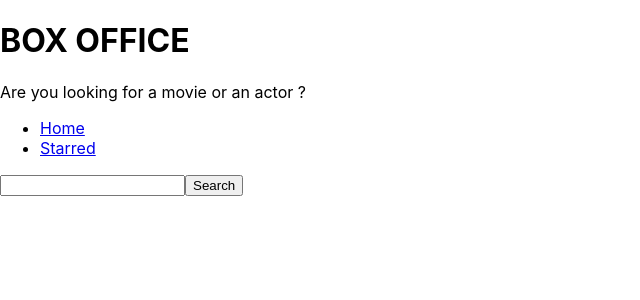
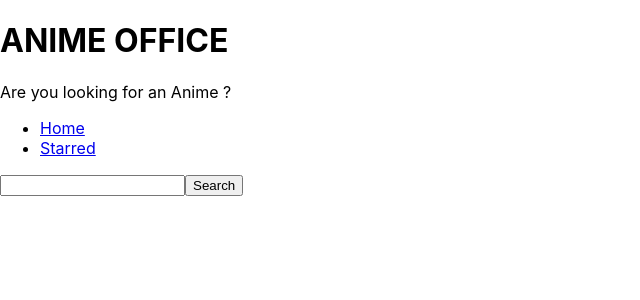
Before and after one commit to Nr-2319/react-box-office, a React (Create React App) app: page / in a window 1280 px wide. Shown: the top 300 px of the page, without its empty margins (0-640 px from the left). Built offline with nearby package versions, Linux system fonts and the light colour scheme; the HTML template or start-up script is replaced by a standard one.

Commit message:
displayed show results and small fetch factor

```diff
--- a/src/components/MainPageLayout.js
+++ b/src/components/MainPageLayout.js
@@ -6,8 +6,8 @@ const MainPageLayout = ({ children }) => {
     return (
         <div>
             <Title
-                mainTitle="BOX OFFICE"
-                subtitle="Are you looking for a movie or an actor ?"
+                mainTitle="ANIME OFFICE"
+                subtitle="Are you looking for an Anime ?"
             />
             <Nav />
             {children}
--- /dev/null
+++ b/src/misc/config.js
@@ -0,0 +1,17 @@
+const API_BASE_URL = 'https://anime-db.p.rapidapi.com';
+
+const options = {
+    method: 'GET',
+    headers: {
+        'X-RapidAPI-Key': 'e4cddd9948msh9834d1463b7340bp1d4fd0jsn53049e202097',
+        'X-RapidAPI-Host': 'anime-db.p.rapidapi.com',
+    },
+};
+
+export async function apiGet(queryString) {
+    const response = await fetch(`${API_BASE_URL}${queryString}`, options).then(
+        r => r.json()
+    );
+
+    return response;
+}
--- a/src/pages/Home.js
+++ b/src/pages/Home.js
@@ -1,43 +1,47 @@
+/* eslint-disable no-underscore-dangle */
 /* eslint-disable no-console */
 import React, { useState } from 'react';
 import MainPageLayout from '../components/MainPageLayout';
+import { apiGet } from '../misc/config';
 
 const Home = () => {
     const [input, setInput] = useState('');
+    const [results, setResults] = useState(null);
 
     const onInputChange = ev => {
         setInput(ev.target.value);
     };
 
-    const options = {
-        method: 'GET',
-        headers: {
-            'X-RapidAPI-Key':
-                'e4cddd9948msh9834d1463b7340bp1d4fd0jsn53049e202097',
-            'X-RapidAPI-Host': 'anime-db.p.rapidapi.com',
-        },
-    };
-
     const onSearch = () => {
-        fetch(
-            `https://anime-db.p.rapidapi.com/anime?page=1&size=10&search=${input}`,
-            options
-        )
-            .then(r => r.json())
-            .then(result => console.log(result))
+        apiGet(`/anime?page=1&size=10&search=${input}`)
+            .then(result => {
+                setResults(result.data);
+            })
             .catch(err => console.error(err));
-
-        // fetch(`https://api.tvmaze.com/search/shows?q=${input}`)
-        //     .then(r => r.json())
-        //     .then(result => {
-        //         console.log(result);
-        //     });
     };
 
     const onKeyDown = ev => {
         if (ev.keyCode === 13) {
             onSearch();
         }
+    };
+
+    const renderResults = () => {
+        if (results && results.length === 0) {
+            return <div>No Results</div>;
+        }
+
+        if (results && results.length > 0) {
+            return (
+                <div>
+                    {results.map(item => (
+                        <div key={item._id}>{item.title}</div>
+                    ))}
+                </div>
+            );
+        }
+
+        return null;
     };
 
     return (
@@ -51,6 +55,7 @@ const Home = () => {
             <button type="button" onClick={onSearch}>
                 Search
             </button>
+            {renderResults()}
         </MainPageLayout>
     );
 };
```
